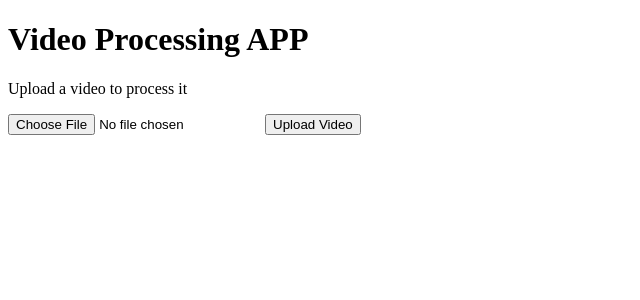
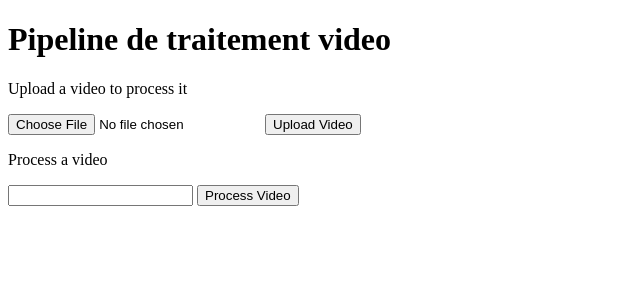
Before and after one commit to itsFanix/ESIR3-CLoud-Project, a Flask app: page / in a window 1280 px wide. Shown: the top 300 px of the page, without its empty margins (0-640 px from the left). Run offline with Flask 3, Linux system fonts and the light colour scheme.

Commit message:
complete pipeline

```diff
--- a/downscaleApp/templates/index.html
+++ b/downscaleApp/templates/index.html
@@ -1,17 +1,26 @@
 <!DOCTYPE html>
 <html lang="en">
   <head>
-    <meta charset="UTF-8">
-    <meta name="viewport" content="width=device-width, initial-scale=1.0">
+    <meta charset="UTF-8" />
+    <meta name="viewport" content="width=device-width, initial-scale=1.0" />
     <title>Video Processing APP</title>
   </head>
   <body>
-    <h1>Video Processing APP</h1>
+    <h1>Pipeline de traitement video</h1>
+    <main>
+      <div class="uploadContainer">
         <p>Upload a video to process it</p>
         <form action="/upload" method="POST" enctype="multipart/form-data">
-        <input type="file" name="video" id="video">
-        <input type="submit" value="Upload Video" name="submit">
+          <input type="file" name="video" id="video" />
+          <input type="submit" value="Upload Video" name="submit" />
         </form>
-
+      </div>
+        <div class="processContainer">
+            <p>Process a video</p>
+            <form action="/process" method="POST">
+            <input type="text" name="video" id="video" />
+            <input type="submit" value="Process Video" name="submit" />
+            </form>
+    </main>
   </body>
 </html>
--- a/languageDetectionApp/main.py
+++ b/languageDetectionApp/main.py
@@ -5,7 +5,6 @@ from faster_whisper import WhisperModel
 from iso639 import Lang
 import os
 import pika
-
 from retry import retry
 import logging
 import json
```
Also changed, not shown: animaldetectApp/main.py (+7 -7 lines), downscaleApp/static/css/style.css (+26 -0 lines), 5 other files. Lines whose indentation alone changed are shown as unchanged.
